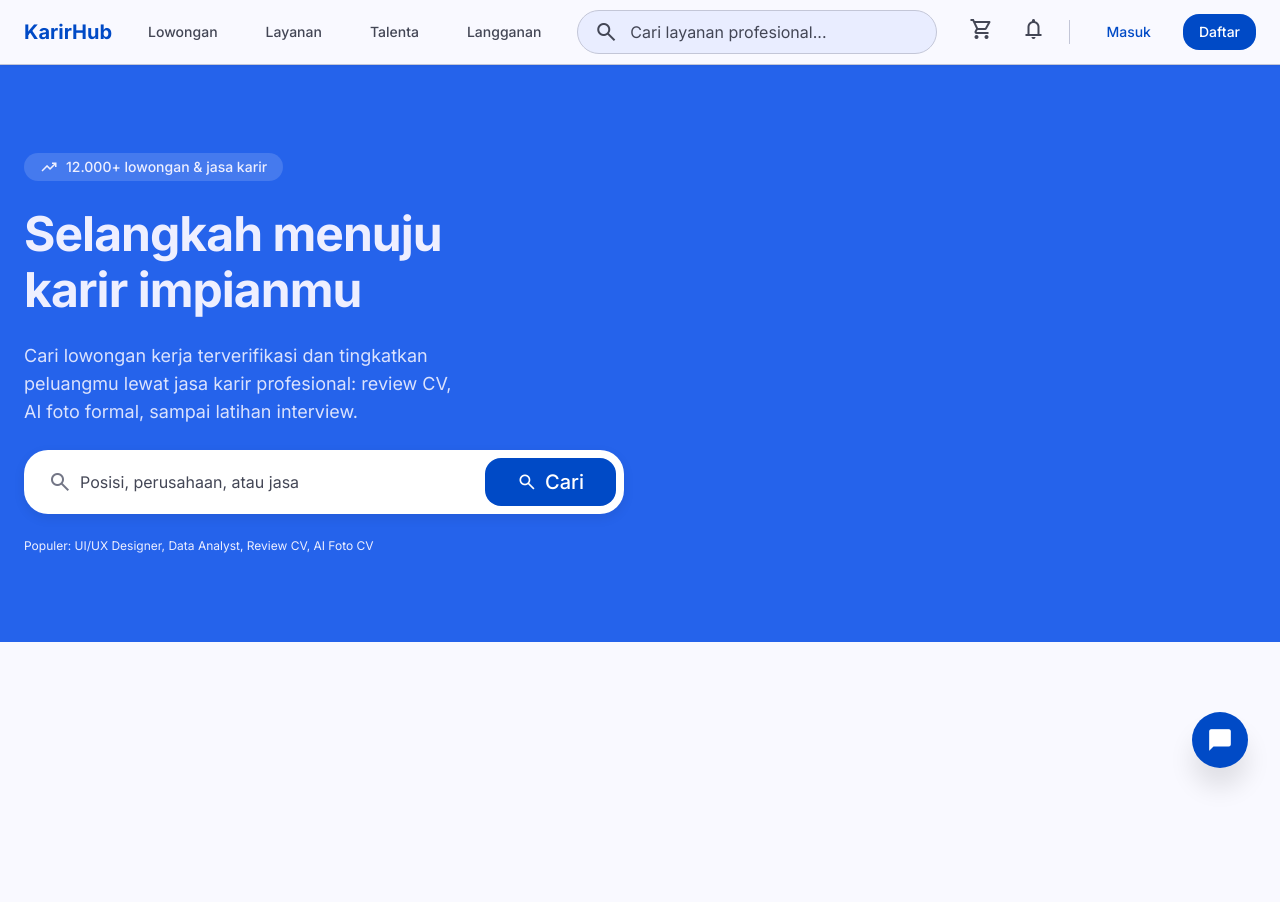
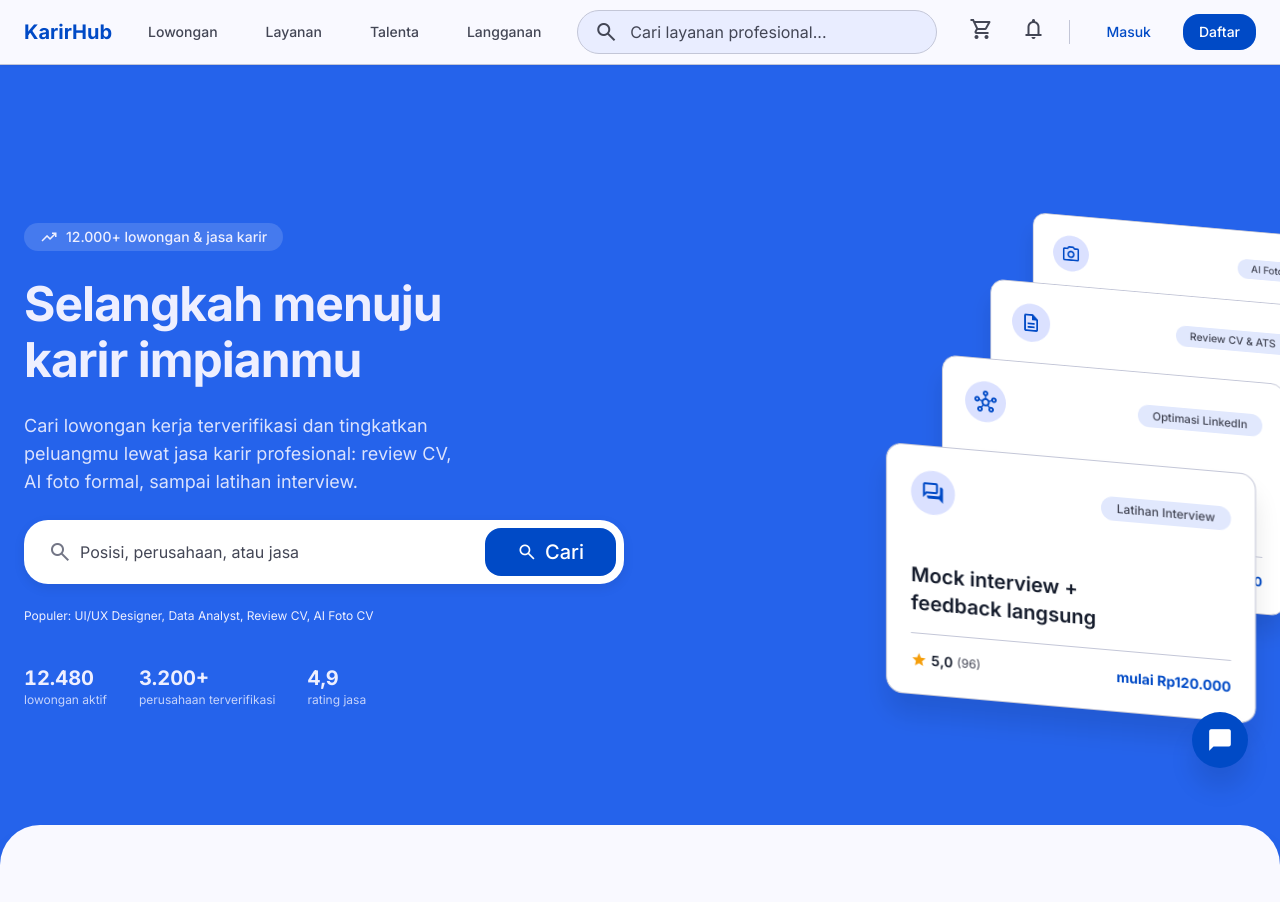
Before and after one commit to gmiiii/KarirHub_web, a Next.js app: page / in a window 1280 px wide. Shown: the top 902 px of the page. Built offline with nearby package versions, Linux system fonts and the light colour scheme.

Commit message:
feat: hero full-screen sticky dengan CardSwap showcase jasa dan strip statistik

```diff
--- a/src/app/page.tsx
+++ b/src/app/page.tsx
@@ -4,17 +4,28 @@ import { Icon } from '@/components/Icon';
 import { ButtonLink } from '@/components/ui/Button';
 import { JobCard } from '@/components/cards/JobCard';
 import { ServiceCard } from '@/components/cards/ServiceCard';
-import { AvatarInitial } from '@/components/Placeholder';
 import { StarRating } from '@/components/ui/StarRating';
 import { ScrollReveal } from '@/components/motion/ScrollReveal';
-import { jobs, services, serviceCategories } from '@/lib/data';
+import CardSwap, { Card } from '@/components/motion/CardSwap';
+import { jobs, services, serviceCategories, formatRupiah } from '@/lib/data';
+
+// Kartu showcase untuk hero (CardSwap): ambil 4 jasa + ikon kategorinya.
+const heroCards = services.slice(0, 4).map((s) => ({
+  id: s.id,
+  title: s.title,
+  category: s.category,
+  rating: s.rating,
+  reviews: s.reviews,
+  priceFrom: s.priceFrom,
+  icon: serviceCategories.find((c) => c.label === s.category)?.icon ?? 'work',
+}));
 
 export default function HomePage() {
   return (
     <SiteChrome>
-      {/* Hero */}
-      <section className="relative overflow-hidden bg-primary-container">
-        <div className="mx-auto grid max-w-app gap-xl px-lg py-2xl md:grid-cols-2 md:items-center md:py-[88px]">
+      {/* Hero full-screen & sticky: konten di bawah menggeser menutupinya (slide-over). */}
+      <section className="sticky top-0 z-0 flex min-h-dvh items-center overflow-hidden bg-primary-container py-24">
+        <div className="mx-auto grid w-full max-w-app gap-xl px-lg md:grid-cols-2 md:items-stretch">
           <div className="space-y-lg animate-rise">
             <span className="inline-flex items-center gap-2 rounded-full bg-on-primary/15 px-md py-1 text-label-md text-on-primary-container">
               <Icon name="trending_up" size={18} /> 12.000+ lowongan & jasa karir
@@ -42,12 +53,52 @@ export default function HomePage() {
             <p className="text-caption text-on-primary-container">
               Populer: UI/UX Designer, Data Analyst, Review CV, AI Foto CV
             </p>
+
+            {/* Strip bukti sosial */}
+            <div className="flex flex-wrap gap-x-xl gap-y-md pt-md">
+              {[
+                { value: '12.480', label: 'lowongan aktif' },
+                { value: '3.200+', label: 'perusahaan terverifikasi' },
+                { value: '4,9', label: 'rating jasa' },
+              ].map((s) => (
+                <p key={s.label} className="leading-tight text-on-primary-container">
+                  <span className="block text-title-lg font-bold tabular-nums">{s.value}</span>
+                  <span className="block text-caption text-on-primary-container/80">{s.label}</span>
+                </p>
+              ))}
+            </div>
           </div>
-          <div className="hidden md:block">
-            <HeroStats />
+          {/* Showcase jasa (CardSwap); tinggi mengikuti kolom kiri via items-stretch */}
+          <div className="relative hidden self-stretch lg:block">
+            <CardSwap width={370} height={250} cardDistance={46} verticalDistance={105} delay={3200} skewAmount={5} pauseOnHover>
+              {heroCards.map((c) => (
+                <Card key={c.id}>
+                  <Link href={`/layanan/${c.id}`} className="flex h-full flex-col justify-between p-lg">
+                    <div className="flex items-center justify-between">
+                      <span className="flex h-11 w-11 items-center justify-center rounded-full bg-primary-fixed text-primary">
+                        <Icon name={c.icon} />
+                      </span>
+                      <span className="rounded-full bg-surface-container-high px-md py-1 text-caption font-medium text-on-surface-variant">
+                        {c.category}
+                      </span>
+                    </div>
+                    <div>
+                      <h3 className="text-title-lg font-semibold leading-snug text-on-surface">{c.title}</h3>
+                      <div className="mt-md flex items-center justify-between border-t border-outline-variant pt-md">
+                        <StarRating value={c.rating} reviews={c.reviews} />
+                        <span className="text-label-md font-bold text-primary">mulai {formatRupiah(c.priceFrom)}</span>
+                      </div>
+                    </div>
+                  </Link>
+                </Card>
+              ))}
+            </CardSwap>
           </div>
         </div>
       </section>
+
+      {/* Konten yang menggeser menutupi hero saat scroll (z-10 + bg solid) */}
+      <div className="relative z-10 -mt-6 rounded-t-[2rem] bg-surface shadow-level-3 lg:-mt-10 lg:rounded-t-[2.5rem]">
 
       {/* Kategori jasa */}
       <section className="mx-auto max-w-app px-lg py-2xl">
@@ -66,7 +117,7 @@ export default function HomePage() {
           {serviceCategories.map((c) => (
             <Link
               key={c.id}
-              href="/layanan"
+              href={c.id === 'foto' ? '/ai-foto-cv' : `/layanan?kategori=${c.id}`}
               className="group flex flex-col items-center gap-sm rounded-xl border border-outline-variant bg-surface-container-lowest p-md text-center transition-[transform,border-color,box-shadow] duration-200 ease-out-quint hover:-translate-y-0.5 hover:border-primary hover:shadow-level-1"
             >
               <span className="flex h-12 w-12 items-center justify-center rounded-full bg-primary-fixed text-primary transition-colors group-hover:bg-primary group-hover:text-on-primary">
@@ -125,63 +176,7 @@ export default function HomePage() {
           </ButtonLink>
         </ScrollReveal>
       </section>
+      </div>
     </SiteChrome>
   );
 }
-
-function HeroStats() {
-  // Bukan grid 4 kartu metrik identik (pola "hero-metric" yang dilarang).
-  // Satu panel proof dengan hierarki bervariasi: satu angka dominan,
-  // klaster avatar perusahaan terverifikasi, lalu baris rating + dampak.
-  const companies = [
-    { name: 'Tokopedia', color: '#16a34a' },
-    { name: 'Gojek', color: '#0f766e' },
-    { name: 'Bank Mandiri', color: '#1d4ed8' },
-    { name: 'Telkom Indonesia', color: '#b91c1c' },
-  ];
-  return (
-    <div className="animate-rise rounded-2xl bg-surface-container-lowest/95 p-lg shadow-level-2 [animation-delay:140ms]">
-      <div className="flex items-center gap-md">
-        <span className="flex h-12 w-12 shrink-0 items-center justify-center rounded-full bg-primary-fixed text-primary">
-          <Icon name="work" size={26} fill />
-        </span>
-        <div>
-          <p className="text-[40px] font-bold leading-none tracking-tight tabular-nums text-on-surface">
-            12.480
-          </p>
-          <p className="text-label-md text-on-surface-variant">lowongan aktif hari ini</p>
-        </div>
-      </div>
-
-      <div className="my-lg h-px bg-outline-variant" />
-
-      <div className="flex items-center gap-md">
-        <div className="flex -space-x-2">
-          {companies.map((c) => (
-            <AvatarInitial
-              key={c.name}
-              name={c.name}
-              color={c.color}
-              className="h-9 w-9 text-caption ring-2 ring-surface-container-lowest"
-            />
-          ))}
-        </div>
-        <p className="text-label-md text-on-surface">
-          <span className="font-semibold">3.200+</span> perusahaan terverifikasi
-        </p>
-      </div>
-
-      <div className="my-lg h-px bg-outline-variant" />
-
-      <div className="flex items-center justify-between">
-        <div className="flex items-center gap-2">
-          <StarRating value={4.9} />
-          <span className="text-label-md text-on-surface-variant">rating jasa</span>
-        </div>
-        <p className="text-label-md text-on-surface">
-          <span className="font-semibold tabular-nums">48.000</span> terbantu
-        </p>
-      </div>
-    </div>
-  );
-}
--- /dev/null
+++ b/src/components/motion/CardSwap.tsx
@@ -0,0 +1,235 @@
+'use client';
+
+import React, {
+  Children,
+  cloneElement,
+  forwardRef,
+  isValidElement,
+  ReactElement,
+  ReactNode,
+  RefObject,
+  useEffect,
+  useMemo,
+  useRef,
+} from 'react';
+import { gsap } from 'gsap';
+import { clsx } from '@/lib/clsx';
+
+export interface CardSwapProps {
+  width?: number | string;
+  height?: number | string;
+  cardDistance?: number;
+  verticalDistance?: number;
+  delay?: number;
+  pauseOnHover?: boolean;
+  onCardClick?: (idx: number) => void;
+  skewAmount?: number;
+  easing?: 'linear' | 'elastic';
+  children: ReactNode;
+}
+
+export interface CardProps extends React.HTMLAttributes<HTMLDivElement> {
+  customClass?: string;
+}
+
+// Kartu individual; gaya dasar pakai token (surface + outline + shadow).
+export const Card = forwardRef<HTMLDivElement, CardProps>(({ customClass, className, ...rest }, ref) => (
+  <div
+    ref={ref}
+    {...rest}
+    className={clsx(
+      'absolute left-1/2 top-1/2 overflow-hidden rounded-2xl border border-outline-variant bg-surface-container-lowest shadow-level-3 [backface-visibility:hidden] [transform-style:preserve-3d] [will-change:transform]',
+      customClass,
+      className,
+    )}
+  />
+));
+Card.displayName = 'Card';
+
+type CardRef = RefObject<HTMLDivElement | null>;
+interface Slot {
+  x: number;
+  y: number;
+  z: number;
+  zIndex: number;
+}
+
+const makeSlot = (i: number, distX: number, distY: number, total: number): Slot => ({
+  x: i * distX,
+  y: -i * distY,
+  z: -i * distX * 1.5,
+  zIndex: total - i,
+});
+
+const placeNow = (el: HTMLElement, slot: Slot, skew: number) =>
+  gsap.set(el, {
+    x: slot.x,
+    y: slot.y,
+    z: slot.z,
+    xPercent: -50,
+    yPercent: -50,
+    skewY: skew,
+    transformOrigin: 'center center',
+    zIndex: slot.zIndex,
+    force3D: true,
+  });
+
+// Tumpukan kartu 3D bergiliran (GSAP). Hormati prefers-reduced-motion.
+const CardSwap: React.FC<CardSwapProps> = ({
+  width = 500,
+  height = 400,
+  cardDistance = 60,
+  verticalDistance = 70,
+  delay = 5000,
+  pauseOnHover = false,
+  onCardClick,
+  skewAmount = 6,
+  easing = 'elastic',
+  children,
+}) => {
+  const config = useMemo(
+    () =>
+      easing === 'elastic'
+        ? {
+            ease: 'elastic.out(0.6,0.9)',
+            durDrop: 2,
+            durMove: 2,
+            durReturn: 2,
+            promoteOverlap: 0.9,
+            returnDelay: 0.05,
+          }
+        : {
+            ease: 'power1.inOut',
+            durDrop: 0.8,
+            durMove: 0.8,
+            durReturn: 0.8,
+            promoteOverlap: 0.45,
+            returnDelay: 0.2,
+          },
+    [easing],
+  );
+
+  const childArr = useMemo(() => Children.toArray(children) as ReactElement<CardProps>[], [children]);
+  const refs = useMemo<CardRef[]>(() => childArr.map(() => React.createRef<HTMLDivElement>()), [childArr.length]);
+
+  const order = useRef<number[]>(Array.from({ length: childArr.length }, (_, i) => i));
+
+  const tlRef = useRef<gsap.core.Timeline | null>(null);
+  const intervalRef = useRef<number>(0);
+  const container = useRef<HTMLDivElement>(null);
+
+  useEffect(() => {
+    const total = refs.length;
+    refs.forEach((r, i) => placeNow(r.current!, makeSlot(i, cardDistance, verticalDistance, total), skewAmount));
+
+    // Reduced motion: tampilkan tumpukan statis, tanpa animasi berulang.
+    if (window.matchMedia('(prefers-reduced-motion: reduce)').matches) return;
+
+    const swap = () => {
+      if (order.current.length < 2) return;
+
+      const [front, ...rest] = order.current;
+      const elFront = refs[front].current!;
+      const tl = gsap.timeline();
+      tlRef.current = tl;
+
+      tl.to(elFront, {
+        y: '+=500',
+        duration: config.durDrop,
+        ease: config.ease,
+      });
+
+      tl.addLabel('promote', `-=${config.durDrop * config.promoteOverlap}`);
+      rest.forEach((idx, i) => {
+        const el = refs[idx].current!;
+        const slot = makeSlot(i, cardDistance, verticalDistance, refs.length);
+        tl.set(el, { zIndex: slot.zIndex }, 'promote');
+        tl.to(
+          el,
+          {
+            x: slot.x,
+            y: slot.y,
+            z: slot.z,
+            duration: config.durMove,
+            ease: config.ease,
+          },
+          `promote+=${i * 0.15}`,
+        );
+      });
+
+      const backSlot = makeSlot(refs.length - 1, cardDistance, verticalDistance, refs.length);
+      tl.addLabel('return', `promote+=${config.durMove * config.returnDelay}`);
+      tl.call(
+        () => {
+          gsap.set(elFront, { zIndex: backSlot.zIndex });
+        },
+        undefined,
+        'return',
+      );
+      tl.to(
+        elFront,
+        {
+          x: backSlot.x,
+          y: backSlot.y,
+          z: backSlot.z,
+          duration: config.durReturn,
+          ease: config.ease,
+        },
+        'return',
+      );
+
+      tl.call(() => {
+        order.current = [...rest, front];
+      });
+    };
+
+    swap();
+    intervalRef.current = window.setInterval(swap, delay);
+
+    if (pauseOnHover) {
+      const node = container.current!;
+      const pause = () => {
+        tlRef.current?.pause();
+        clearInterval(intervalRef.current);
+      };
+      const resume = () => {
+        tlRef.current?.play();
+        intervalRef.current = window.setInterval(swap, delay);
+      };
+      node.addEventListener('mouseenter', pause);
+      node.addEventListener('mouseleave', resume);
+      return () => {
+        node.removeEventListener('mouseenter', pause);
+        node.removeEventListener('mouseleave', resume);
+        clearInterval(intervalRef.current);
+      };
+    }
+    return () => clearInterval(intervalRef.current);
+  }, [refs, config, cardDistance, verticalDistance, delay, pauseOnHover, skewAmount]);
+
+  const rendered = childArr.map((child, i) =>
+    isValidElement<CardProps>(child)
+      ? cloneElement(child, {
+          key: i,
+          ref: refs[i],
+          style: { width, height, ...(child.props.style ?? {}) },
+          onClick: (e) => {
+            child.props.onClick?.(e as React.MouseEvent<HTMLDivElement>);
+            onCardClick?.(i);
+          },
+        } as CardProps & React.RefAttributes<HTMLDivElement>)
+      : child,
+  );
+
+  return (
+    <div
+      ref={container}
+      className="absolute bottom-0 right-0 origin-bottom-right transform overflow-visible [perspective:900px]"
+      style={{ width, height }}
+    >
+      {rendered}
+    </div>
+  );
+};
+
+export default CardSwap;
```
